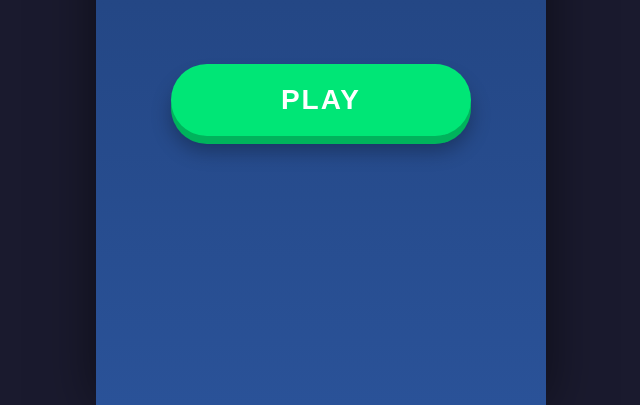
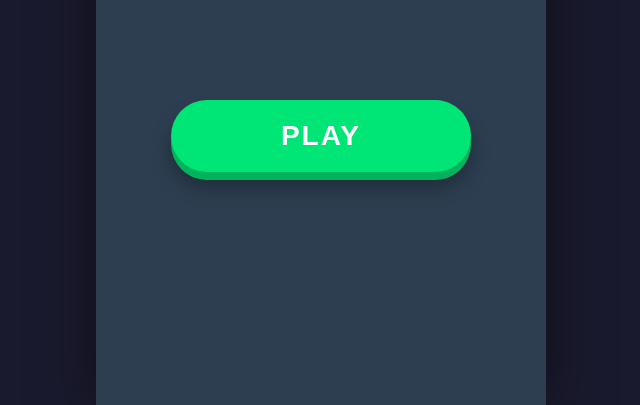
Before and after one commit to PandaMomo0601/circly, a plain HTML site: page index.html in a window 1280 px wide. Shown: the part 395-800 px from the top of the page, without its empty margins (319-959 px from the left). Drawn offline with Linux system fonts and the light colour scheme.

Commit message:
fix: correct canvas resize bounds and adjust start screen UI layout and color

```diff
--- a/script.js
+++ b/script.js
@@ -325,29 +325,33 @@ function generatePiece() {
 // --- Layout & Resize ---
 // --- Layout & Resize ---
 function resize() {
-    // Force 9:16 Aspect Ratio Logic
-    const windowRatio = window.innerWidth / window.innerHeight;
+    const parent = canvas.parentElement;
+    const cw = parent.clientWidth;
+    const ch = parent.clientHeight;
+
+    // Force 9:16 Aspect Ratio Logic within the container
+    const windowRatio = cw / ch;
     const targetRatio = 9 / 16;
 
     let renderW, renderH;
 
     if (windowRatio > targetRatio) {
-        // Window is wider than 9:16, limit width based on height
-        renderH = window.innerHeight;
+        // Container is wider than 9:16
+        renderH = ch;
         renderW = renderH * targetRatio;
     } else {
-        // Window is taller/narrower, limit height based on width
-        renderW = window.innerWidth;
+        // Container is taller/narrower
+        renderW = cw;
         renderH = renderW / targetRatio;
     }
 
-    // Set canvas dimensions
-    canvas.width = window.innerWidth;
-    canvas.height = window.innerHeight;
+    // Set canvas internal resolution to match container
+    canvas.width = cw;
+    canvas.height = ch;
 
     // Center the render area
-    const offsetX = (window.innerWidth - renderW) / 2;
-    const offsetY = (window.innerHeight - renderH) / 2;
+    const offsetX = (cw - renderW) / 2;
+    const offsetY = (ch - renderH) / 2;
 
     state.layout.renderRect = { x: offsetX, y: offsetY, w: renderW, h: renderH };
 
--- a/style.css
+++ b/style.css
@@ -104,7 +104,8 @@ body {
     left: 0;
     width: 100%;
     height: 100%;
-    background: linear-gradient(180deg, #1e3c72 0%, #2a5298 100%);
+    background: #2c3e50;
+    /* Matches game-container background exactly */
     display: flex;
     justify-content: center;
     align-items: center;
@@ -124,11 +125,16 @@ body {
     display: flex;
     flex-direction: column;
     align-items: center;
+    justify-content: space-evenly;
+    /* Spreads out top and bottom */
+    height: 80%;
+    /* Takes up most of the screen to allow spreading */
     width: 100%;
 }
 
 #start-screen-modal .game-title {
-    margin: 0 0 80px 0;
+    margin: 0;
+    /* Removed bottom margin since flex evenly spaces them now */
     font-size: 15vw;
     /* Adjusts nicely on mobile and desktop wrapper */
     font-weight: 900;
```
